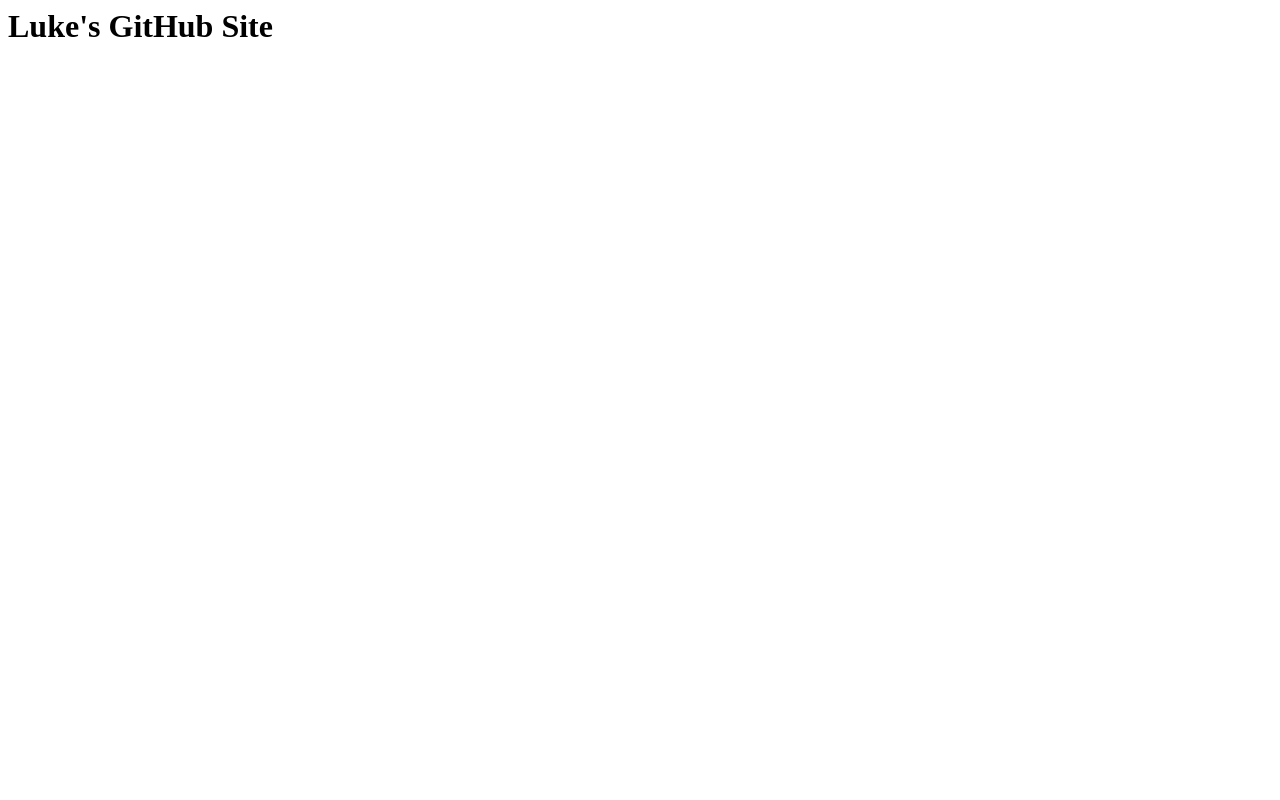
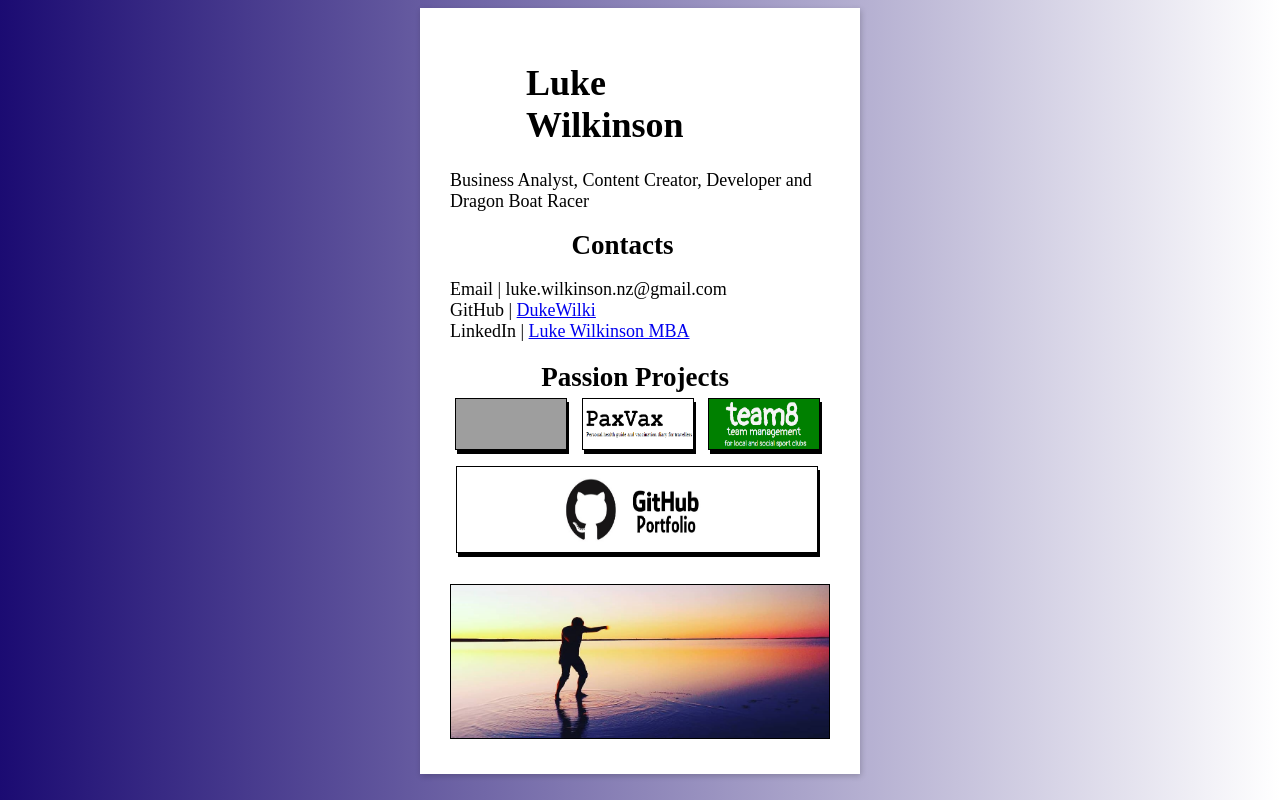
Before and after one commit to DukeWilki/dukewilki.github.io, a plain HTML site: page index.html in a window 1280 px wide. Shown: the top 800 px of the page. Drawn offline with Linux system fonts and the light colour scheme; grey boxes are pictures that could not be loaded; a web font is replaced by a local one.

Commit message:
updated index, style and imgs

```diff
--- a/index.html
+++ b/index.html
@@ -1,3 +1,50 @@
-<h1>Luke's GitHub Site</h1>
 
-<p style="font-size:1000px">&#127940;</p>
+
+<!DOCTYPE html>
+<html>
+<head>
+    <meta charset="UTF-8" />
+    <link rel="stylesheet" href="style.css">
+    <title>Luke Wilkinson</title>
+    <link href='https://fonts.googleapis.com/css?family=Spicy Rice' rel='stylesheet'>
+<style>
+
+body {
+    font-family: 'Spicy Rice';font-size: 18px;
+    /* color: rgb(69, 52, 165); */
+    background: linear-gradient(90deg, rgb(27, 11, 114) 0%, #ffffff 100%);
+}
+</style>
+</head>
+<body>
+    <div id="wrapper">
+    <div class="header">
+        <h1>Luke Wilkinson</h1>
+    </div>
+
+    <p>Business Analyst, Content Creator, Developer and Dragon Boat Racer</p>
+
+<!-- <div class="image">
+    <img src="https://media-exp1.licdn.com/dms/image/C5103AQEsH1qw-NeroQ/profile-displayphoto-shrink_400_400/0?e=1603324800&v=beta&t=4_QDymxscD6TAeQJtJ_GPXTC5tGNyHcWV8xRDZM051Y" alt="profile photo">
+</div> -->
+
+<div class="contacts">
+    <ul><h2>Contacts</h2></ul>
+    <li>Email | luke.wilkinson.nz@gmail.com</li>
+    <li>GitHub | <a href="https://github.com/DukeWilki">DukeWilki</a></li>
+    <li>LinkedIn | <a href="https://www.linkedin.com/in/lukewilkinsonnz/">Luke Wilkinson MBA</a></li>
+</div>
+
+<section class="projects">
+    <h2>Passion Projects</h2>
+    <a href="https://www.cultureshock-adventure.com"><img class= "imgpanel" src="https://www.cultureshock-adventure.com/wp-content/uploads/2018/08/LOGO-II-MED.png" alt="Cultureshock Adventure"></a>
+    <a href=""><img class= "imgpanel" src="paxvax.png" alt="PaxVax"></a>
+    <a href=""><img class= "imgpanel" src="team8.png" alt="team8"></a>
+    <a href=""><img class= "imgbanner"src="githubportfolio.jpg" alt="GitHub Portfolio"></a>
+</section>
+
+<section class="footer">
+    <img class= "imgfooter" src="background.jpg" alt="">
+</section>
+
+</div>
--- /dev/null
+++ b/style.css
@@ -0,0 +1,52 @@
+#wrapper{
+    width: 380px;
+    margin: auto;
+    padding: 30px;
+    box-shadow: 1px 2px 6px rgba(0,0,0,0.2);
+    background: #ffffff;
+}
+
+.header{
+    padding: 0% 20% 0% 20%;
+}
+
+h2{
+    padding: 0% 24% 0% 24%;
+    margin: 0%;
+}
+
+.contacts {
+
+    list-style-type: none;
+    display: inline;
+
+}
+
+.projects {
+    margin-top: 20px;
+    margin-bottom: 20px;
+}
+
+.imgpanel {
+    border: 1px solid black;
+    box-shadow: 2px 4px black;
+    margin: 5px;
+    height: 50px;
+    width: 110px;
+}
+
+.imgbanner {
+    border: 1px solid black;
+    box-shadow: 2px 4px black;
+    padding: 2% 25% 2% 25%;
+    margin: 6px;
+    height: 70px;
+    width: 170px;
+}
+
+.imgfooter {
+    border: 1px solid black;
+    /* box-shadow: 2px 4px;
+    margin: 6px; */
+    height: 153px;
+}
```
Also changed, not shown: background.JPG (added), background2.jpg (added), background_sm.JPG (added), githubportfolio.JPG (added), paxvax.png (added), sydney.JPG (added), team8.png (added).
